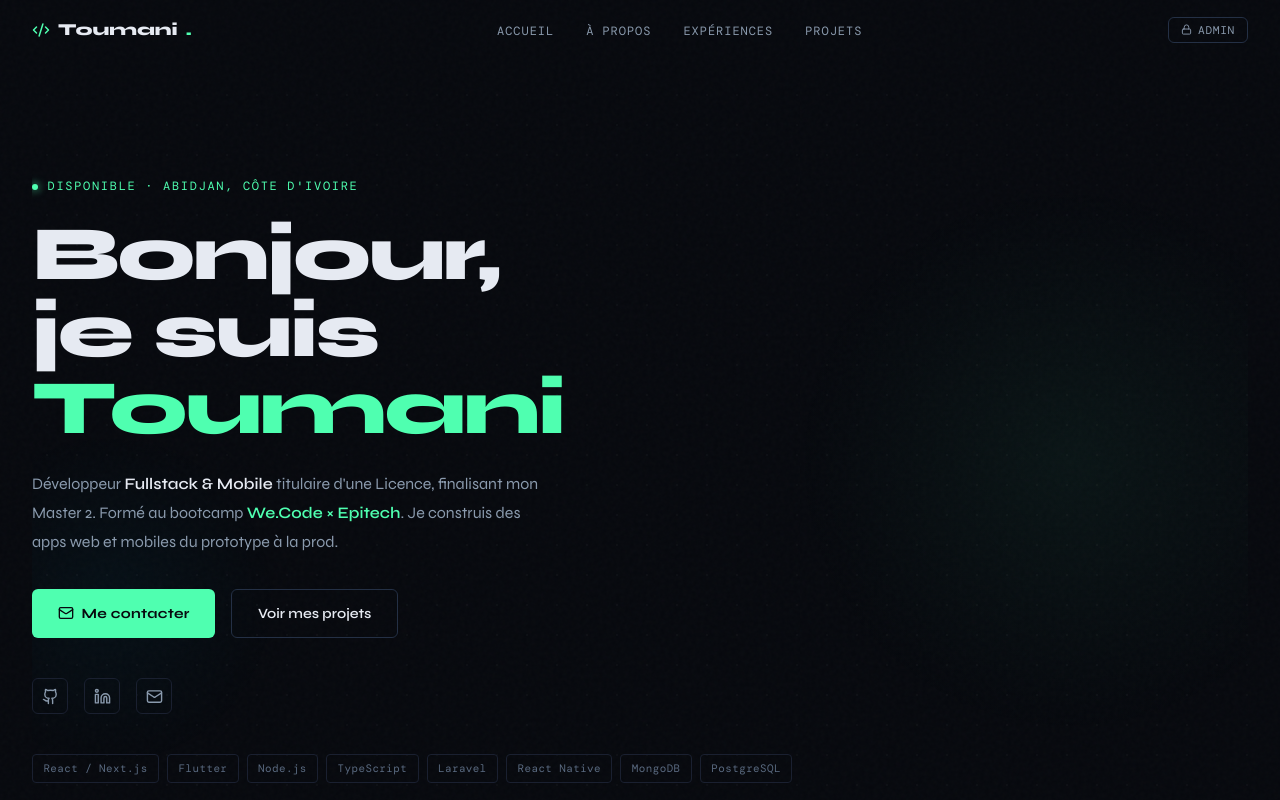
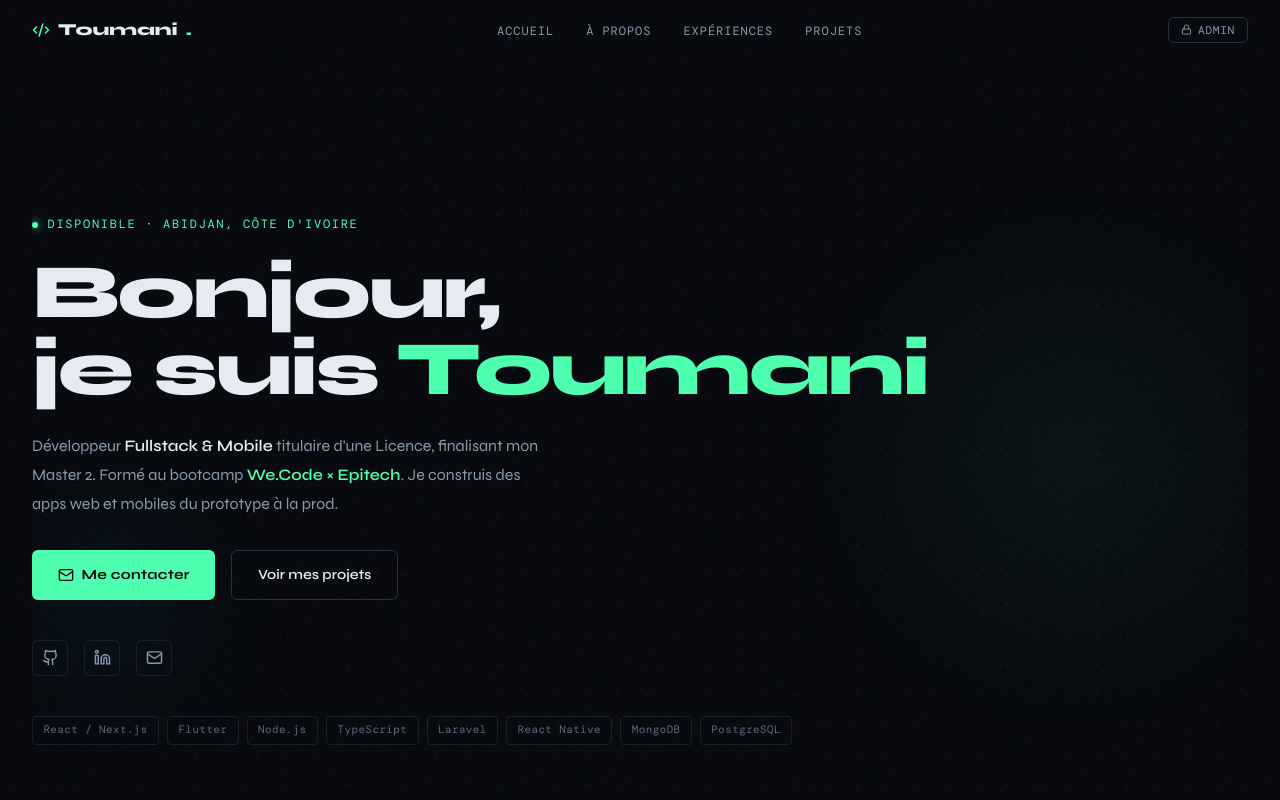
Before and after one commit to toumaniaboubacarbamba/mon-portfolio, a React app: page / in a window 1280 px wide. Shown: the top 800 px of the page. Built offline with nearby package versions, Linux system fonts and the light colour scheme; the HTML template or start-up script is replaced by a standard one; a web font is replaced by a local one.

Commit message:
update: home

```diff
--- a/src/components/Home.tsx
+++ b/src/components/Home.tsx
@@ -1,5 +1,5 @@
 import { Mail, Github, Linkedin, ArrowDown } from "lucide-react"
-import img from '../assets/Photo pro 1.jpg'
+//import img from '../assets/Photo pro 1.jpg'
 
 const stack = [
   "React / Next.js", "Flutter", "Node.js", "TypeScript",
@@ -140,7 +140,7 @@ const Home = () => {
             background: "linear-gradient(135deg, var(--accent), var(--accent2))",
             opacity: .25, filter: "blur(1px)"
           }} />
-          <img
+          {/* <img
             src={img}
             alt="Toumani Bamba"
             style={{
@@ -149,7 +149,7 @@ const Home = () => {
               borderRadius: "30% 70% 70% 30% / 67% 62% 38% 33%",
               border: "2px solid rgba(79,255,176,.3)"
             }}
-          />
+          /> */}
         </div>
       </div>
 
```
